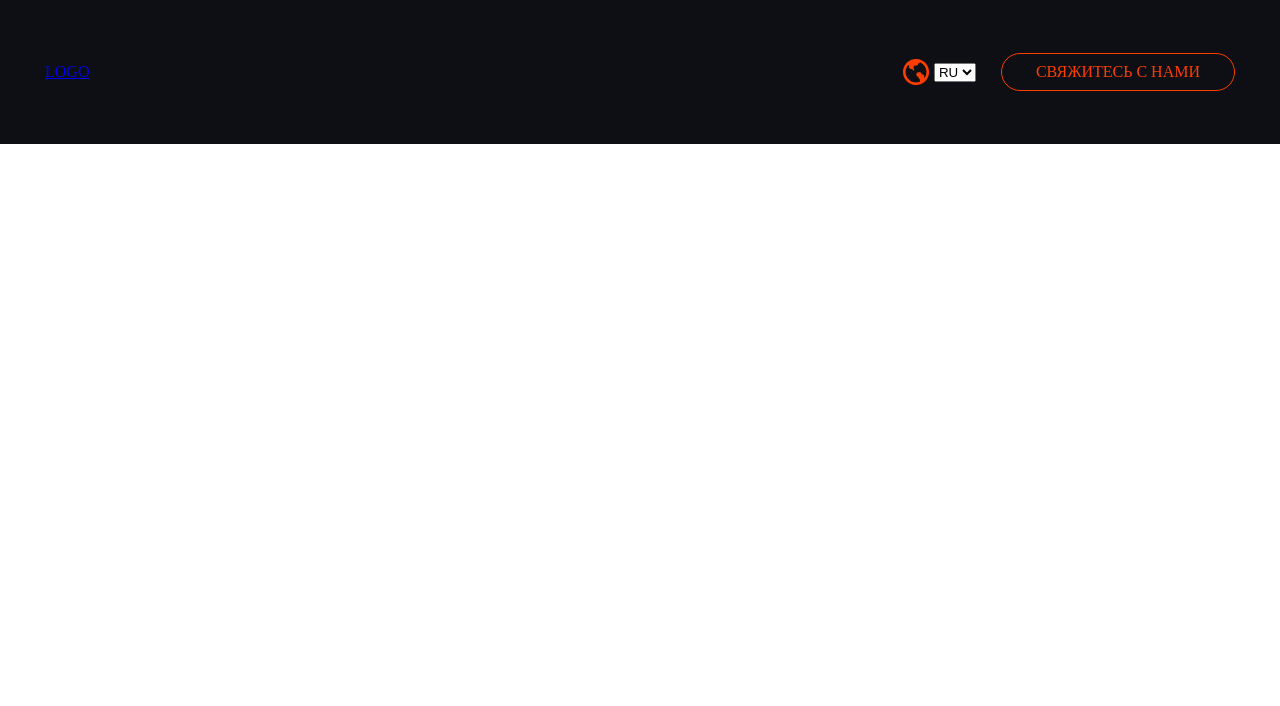
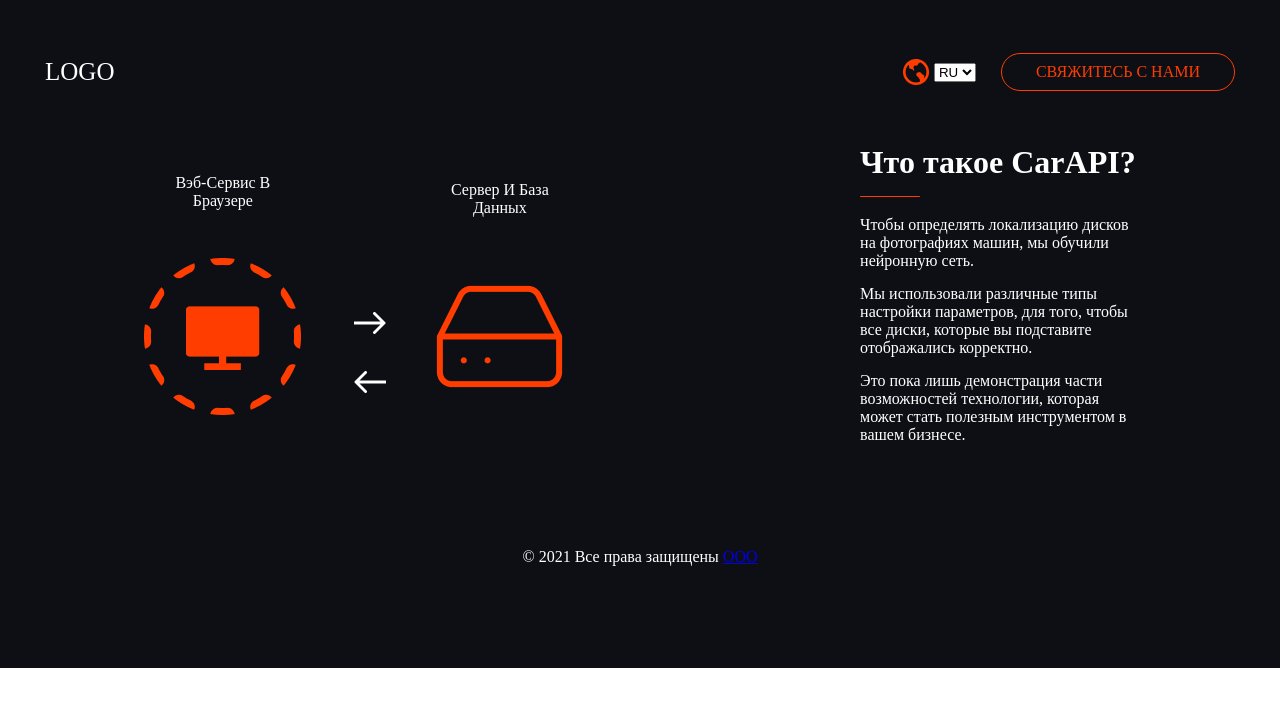
Before and after one commit to VolegzhaninaEM/CarAPI-frontend, a plain HTML site: page index.html in a window 1280 px wide. Drawn offline with Linux system fonts and the light colour scheme.

Commit message:
Добавила подвал и блок в main

```diff
--- a/css/style.css
+++ b/css/style.css
@@ -12,7 +12,7 @@
   padding: 0 45px;
 }
 
-.sviyz {
+.connection {
   border: 1px solid #FF3D00;
   padding: 9px 34px;
   border-radius: 60px;
@@ -21,11 +21,7 @@
   flex-grow: 0;
 }
 
-.sviyz :visited {
-  color: #FF3D00;
-}
-
-.sviyz :hover {
+.connection: hover {
   color: #FF3D00;
 }
 
@@ -36,9 +32,101 @@
   flex-grow: 1;
   margin-right: 25px;
 }
+
 .logo {
   flex-grow: 0;
 }
+
+.logotip {
+  text-decoration: none;
+  color: #FFFFFF;
+  font-size: 25px;
+}
+
 .langimg {
   margin-right: 5px;
 }
+
+.footer {
+  display: flex;
+  justify-content: center;
+  align-items: center;
+  background-color: #0D0F15;
+  height: 28vh;
+}
+
+.container {
+  line-height: 23px;
+  color: #FFFFFF;
+}
+
+.veb {
+  display: flex;
+  justify-content: space-around;
+  background-color: #0D0F15;
+}
+
+.block {
+  display: flex;
+  justify-content: center;
+}
+
+.left {
+  display: flex;
+  flex-direction: column;
+  justify-content: center;
+  align-items: center;
+}
+
+.right {
+  display: flex;
+  flex-direction: column;
+  justify-content: center;
+  align-items: center;
+}
+
+.Arrow {
+  display: flex;
+  flex-direction: column;
+  justify-content: flex-end;
+  padding-left: 53px;
+  padding-right: 42px;
+}
+
+.Arrowtop {
+  padding-bottom: 35px;
+}
+
+.Arrowbottom {
+  padding-bottom: 50px;
+}
+
+.textleft {
+  color: #FFFFFF;
+  display: flex;
+  text-align: center;
+  flex-basis: 49px;
+  padding-bottom: 35px;
+}
+
+.textright {
+  color: #FFFFFF;
+  display: flex;
+  text-align: center;
+  flex-basis: 49px;
+  padding-bottom: 35px;
+}
+
+.bigtext {
+  color: #FFFFFF;
+}
+
+.p2 {
+  padding-top: 15px;
+  padding-bottom: 15px;
+}
+
+.line {
+  padding-top: 15px;
+  padding-bottom: 15px;
+}
--- a/index.html
+++ b/index.html
@@ -12,7 +12,7 @@
 <body>
   <header class="he">
     <div class="logo">
-      <a href="#">
+      <a href="#" class="logotip">
         LOGO
       </a>
     </div>
@@ -25,10 +25,56 @@
         </select>
       </a>
     </div>
-      <a href="#" class="sviyz">
-        СВЯЖИТЕСЬ С НАМИ
-      </a>
+    <a href="#" class="connection">
+      СВЯЖИТЕСЬ С НАМИ
+    </a>
   </header>
+  <main class="veb">
+    <div class="block">
+      <div class="left">
+        <a class="textleft">
+          Вэб-Сервис В<br>Браузере
+        </a>
+        <img class="pc" src="img/PC icon.png" alt="pc" />
+      </div>
+      <div class="Arrow">
+        <img class="Arrowtop" src="img/Arrow 1.png" alt="arrowright" />
+        <img class="Arrowbottom"src="img/Arrow 2.png" alt="arrowleft" />
+      </div>
+      <div class="right">
+        <a class="textright">
+          Сервер И База<br>Данных
+        </a>
+        <img class="drive" src="img/icon-hard-drive.png" alt="drive" />
+      </div>
+    </div>
+    <div class="bigtext">
+      <h1 class="h1">
+        Что такое CarAPI?
+      </h1>
+      <img class="line" src="img/line.png" alt="line" />
+      <p>
+        Чтобы определять локализацию дисков<br>на фотографиях машин, мы обучили<br>нейронную сеть.
+      </p>
+      <p class="p2">
+        Мы использовали различные типы<br>настройки параметров, для того, чтобы<br>все диски, которые вы подставите<br>
+        отображались корректно.
+      </p>
+      <p>
+        Это пока лишь демонстрация части<br>возможностей технологии, которая<br>может стать полезным инструментом в<br>вашем бизнесе.
+      </p>
+    </div>
+  </main>
+  <footer>
+    <div class="footer">
+      <div class="container"><span class="sub">
+          © 2021 Все права защищены
+          <a href="#">
+            OOO
+          </a>
+        </span>
+      </div>
+  </footer>
 </body>
 
 </html>
```
Also changed, not shown: img/line.png (added).
